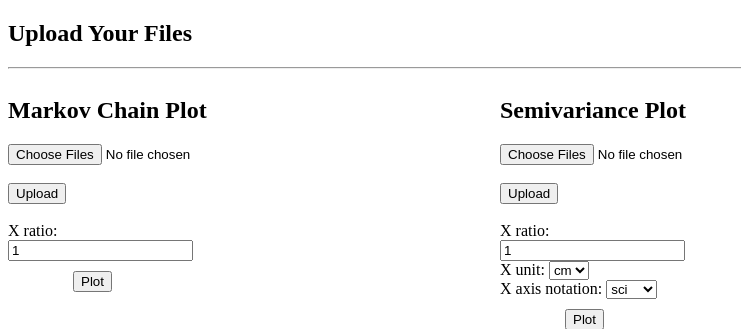
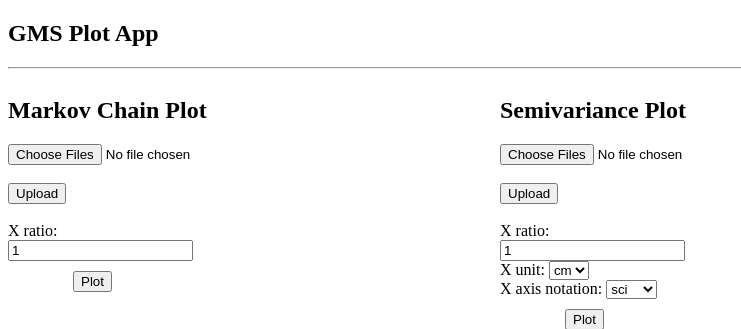
Before and after one commit to Zncl2222/GMS_Plot_app, a Flask app: page / in a window 1280 px wide. Shown: the top 329 px of the page, without its empty margins (0-741 px from the left). Run offline with Flask 2, Linux system fonts and the light colour scheme.

Commit message:
feat: Change home page's title

```diff
--- a/templates/home.html
+++ b/templates/home.html
@@ -11,7 +11,7 @@
     </style>
 </head>
 <body>
-    <h2>Upload Your Files</h2>
+    <h2>GMS Plot App</h2>
     <hr>
 
     <div>
```
